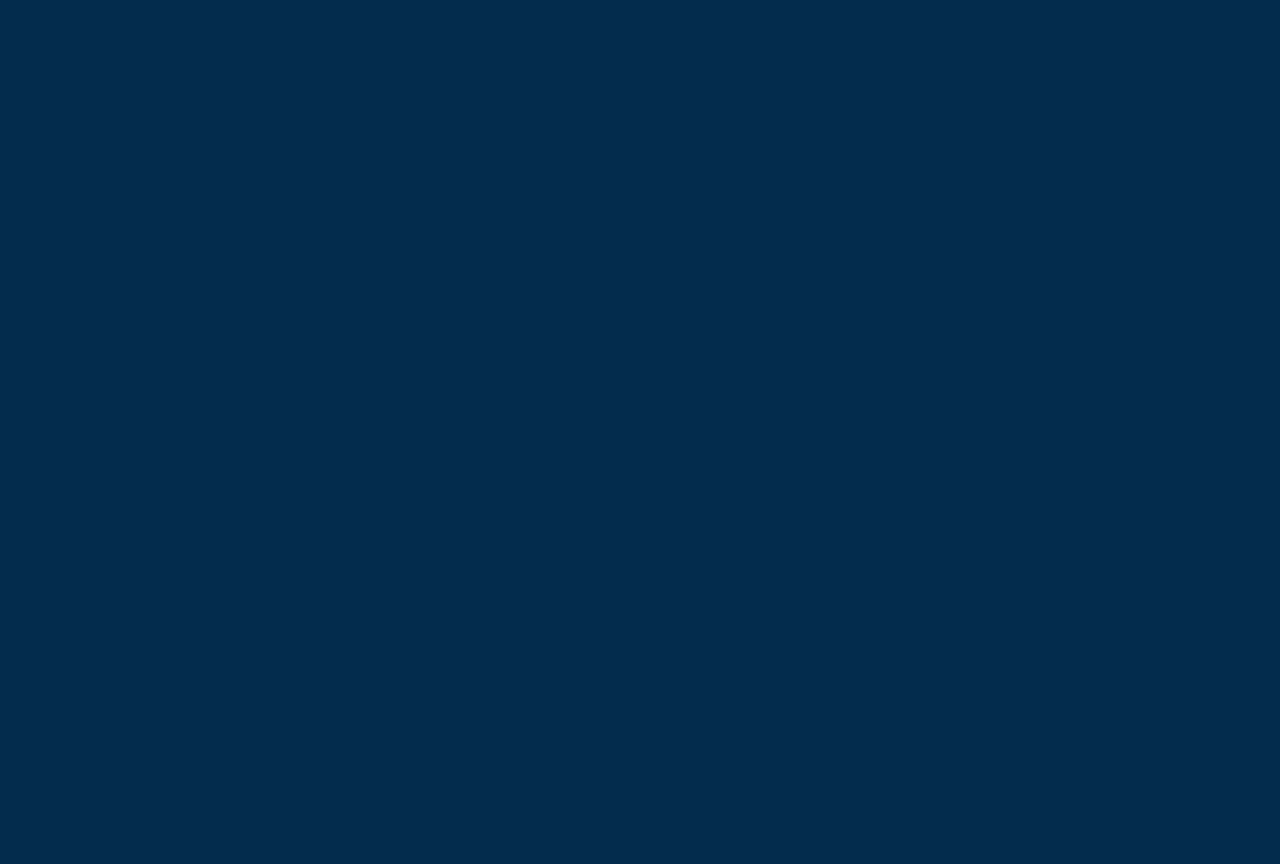
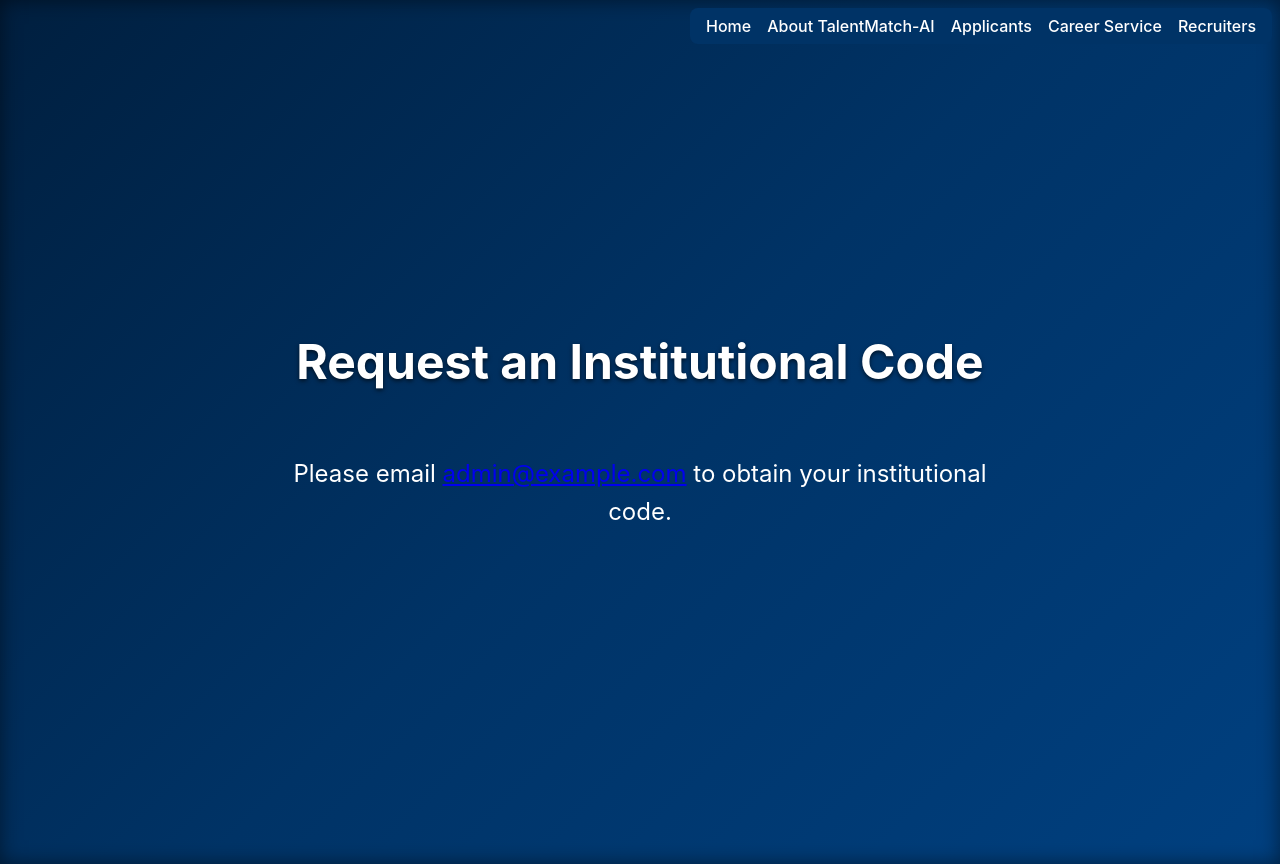
Before and after one commit to danny0ceanCA/airecruiting, a React (Create React App) app in the folder frontend/: page /request-code in a window 1280 px wide. Before the commit this address had no page. Before the commit the page ends 800 px from the top, so only its background shows below. Built offline with nearby package versions, Linux system fonts and the light colour scheme.

Commit message:
Add institutional code request page and route

```diff
--- a/frontend/src/App.js
+++ b/frontend/src/App.js
@@ -17,6 +17,7 @@ import AboutApplicants from './AboutApplicants';
 import AboutRecruiters from './AboutRecruiters';
 import AboutCareerServices from './AboutCareerServices';
 import AboutPanel from './AboutPanel';
+import RequestInstitutionCode from './RequestInstitutionCode';
 
 function App() {
   return (
@@ -26,6 +27,7 @@ function App() {
           <Route path="/" element={<Navigate to="/login" replace />} />
           <Route path="/login" element={<LoginForm />} />
           <Route path="/register" element={<RegisterForm />} />
+          <Route path="/request-code" element={<RequestInstitutionCode />} />
           <Route path="/about" element={<AboutPanel />} />
           <Route path="/about/applicants" element={<AboutApplicants />} />
           <Route path="/about/recruiters" element={<AboutRecruiters />} />
--- /dev/null
+++ b/frontend/src/RequestInstitutionCode.js
@@ -0,0 +1,16 @@
+import React from 'react';
+import TopMenu from './TopMenu';
+
+function RequestInstitutionCode() {
+  return (
+    <div className="info-container">
+      <TopMenu />
+      <h2>Request an Institutional Code</h2>
+      <p>
+        Please email <a href="mailto:admin@example.com">admin@example.com</a> to obtain your institutional code.
+      </p>
+    </div>
+  );
+}
+
+export default RequestInstitutionCode;
```
